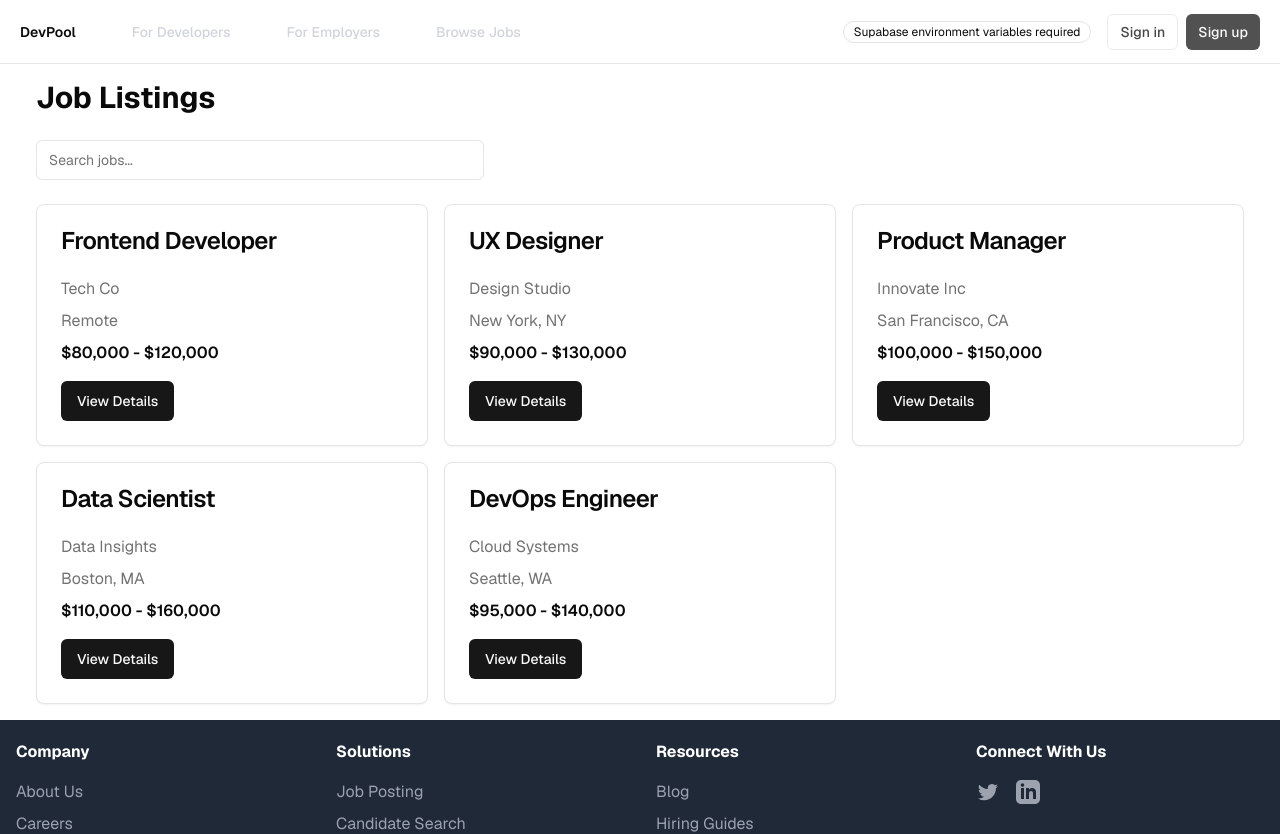
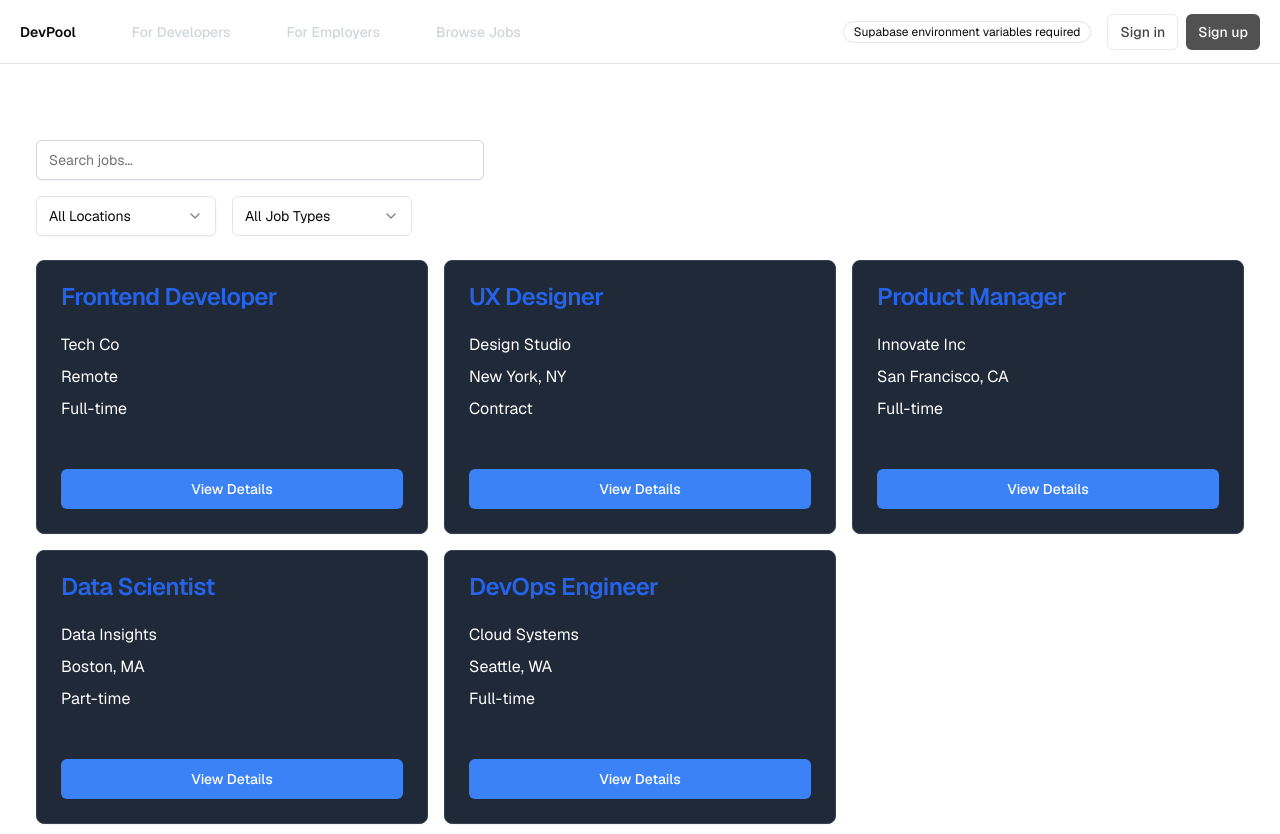
Before and after one commit to lokesh1jha/devpool, a Next.js app: page /jobs in a window 1280 px wide. Shown: the top 834 px of the page. Built offline with nearby package versions, Linux system fonts and the light colour scheme; no server answers.

Commit message:
UI MINOR FIX

```diff
--- a/app/(public)/jobs/page.tsx
+++ b/app/(public)/jobs/page.tsx
@@ -1,56 +1,90 @@
 'use client'
 
-import { useState, useEffect } from 'react'
-import { useRouter } from 'next/navigation'
+import { useState } from 'react'
 import Link from 'next/link'
 import { Button } from "@/components/ui/button"
 import { Input } from "@/components/ui/input"
 import { Card, CardContent, CardHeader, CardTitle } from "@/components/ui/card"
+import {
+  Select,
+  SelectContent,
+  SelectItem,
+  SelectTrigger,
+  SelectValue,
+} from "@/components/ui/select"
 
 // Mock data - replace with actual API call in a real application
 const jobListings = [
-  { id: 1, title: "Frontend Developer", company: "Tech Co", location: "Remote", salary: "$80,000 - $120,000" },
-  { id: 2, title: "UX Designer", company: "Design Studio", location: "New York, NY", salary: "$90,000 - $130,000" },
-  { id: 3, title: "Product Manager", company: "Innovate Inc", location: "San Francisco, CA", salary: "$100,000 - $150,000" },
-  { id: 4, title: "Data Scientist", company: "Data Insights", location: "Boston, MA", salary: "$110,000 - $160,000" },
-  { id: 5, title: "DevOps Engineer", company: "Cloud Systems", location: "Seattle, WA", salary: "$95,000 - $140,000" },
+  { id: 1, title: "Frontend Developer", company: "Tech Co", location: "Remote", salary: "$80,000 - $120,000", type: "Full-time" },
+  { id: 2, title: "UX Designer", company: "Design Studio", location: "New York, NY", salary: "$90,000 - $130,000", type: "Contract" },
+  { id: 3, title: "Product Manager", company: "Innovate Inc", location: "San Francisco, CA", salary: "$100,000 - $150,000", type: "Full-time" },
+  { id: 4, title: "Data Scientist", company: "Data Insights", location: "Boston, MA", salary: "$110,000 - $160,000", type: "Part-time" },
+  { id: 5, title: "DevOps Engineer", company: "Cloud Systems", location: "Seattle, WA", salary: "$95,000 - $140,000", type: "Full-time" },
 ]
 
 export default function JobListings() {
-  const router = useRouter()
   const [searchTerm, setSearchTerm] = useState('')
-
+  const [locationFilter, setLocationFilter] = useState('all')
+  const [jobTypeFilter, setJobTypeFilter] = useState('all')
 
   const filteredJobs = jobListings.filter(job =>
-    job.title.toLowerCase().includes(searchTerm.toLowerCase()) ||
-    job.company.toLowerCase().includes(searchTerm.toLowerCase()) ||
-    job.location.toLowerCase().includes(searchTerm.toLowerCase())
+    (job.title.toLowerCase().includes(searchTerm.toLowerCase()) ||
+    job.company.toLowerCase().includes(searchTerm.toLowerCase())) &&
+    (locationFilter === 'all' || job.location.includes(locationFilter)) &&
+    (jobTypeFilter === 'all' || job.type === jobTypeFilter)
   )
 
   return (
     <div className="container mx-auto p-4">
-      <h1 className="text-3xl font-bold mb-6">Job Listings</h1>
-      <div className="mb-6">
+      <h1 className="text-3xl font-bold mb-6 text-white">Job Listings</h1>
+      <div className="mb-6 space-y-4">
         <Input
           type="text"
           placeholder="Search jobs..."
           value={searchTerm}
           onChange={(e) => setSearchTerm(e.target.value)}
-          className="max-w-md"
+          className="max-w-md w-full bg-white border-gray-300 shadow-sm"
         />
+        <div className="flex flex-wrap gap-4">
+          <Select value={locationFilter} onValueChange={setLocationFilter}>
+            <SelectTrigger className="w-[180px] border-white-300 shadow-sm">
+              <SelectValue placeholder="Location" />
+            </SelectTrigger>
+            <SelectContent>
+              <SelectItem value="all">All Locations</SelectItem>
+              <SelectItem value="Remote">Remote</SelectItem>
+              <SelectItem value="New York">New York</SelectItem>
+              <SelectItem value="San Francisco">San Francisco</SelectItem>
+              <SelectItem value="Boston">Boston</SelectItem>
+              <SelectItem value="Seattle">Seattle</SelectItem>
+            </SelectContent>
+          </Select>
+          <Select value={jobTypeFilter} onValueChange={setJobTypeFilter}>
+            <SelectTrigger className="w-[180px]">
+              <SelectValue placeholder="Job Type" />
+            </SelectTrigger>
+            <SelectContent>
+              <SelectItem value="all">All Job Types</SelectItem>
+              <SelectItem value="Full-time">Full-time</SelectItem>
+              <SelectItem value="Part-time">Part-time</SelectItem>
+              <SelectItem value="Contract">Contract</SelectItem>
+            </SelectContent>
+          </Select>
+        </div>
       </div>
-      <div className="grid gap-4 md:grid-cols-2 lg:grid-cols-3">
+      <div className="grid gap-4 md:grid-cols-2 lg:grid-cols-3 mb-20">
         {filteredJobs.map((job) => (
-          <Card key={job.id}>
+          <Card key={job.id} className="bg-gray-800 border border-gray-700">
             <CardHeader>
-              <CardTitle>{job.title}</CardTitle>
+              <CardTitle className="text-blue-600">{job.title}</CardTitle>
             </CardHeader>
             <CardContent>
-              <p className="text-muted-foreground mb-2">{job.company}</p>
-              <p className="text-muted-foreground mb-2">{job.location}</p>
-              <p className="font-semibold mb-4">{job.salary}</p>
+              <p className="text-white mb-2">{job.company}</p>
+              <p className="text-white mb-2">{job.location}</p>
+              <p className="text-white mb-2">{job.type}</p>
+              <p className="font-semibold mb-4 text-gray-800">{job.salary}</p>
               <Link href={`/jobs/${job.id}`}>
-                <Button>View Details</Button>
+                <Button className="bg-blue-500 hover:bg-blue-600 text-white w-full">View Details</Button>
               </Link>
             </CardContent>
           </Card>
--- a/components/footer.tsx
+++ b/components/footer.tsx
@@ -3,7 +3,7 @@ import Link from "next/link";
 export function Footer() {
     return (
         <>
-            <footer className="bg-gray-800 py-5 w-full ">
+            <footer className="bg-gray-800 py-5 w-full">
                 <div className="container mx-auto px-4">
                     <div className="grid grid-cols-1 md:grid-cols-4 gap-8">
                         <div>
--- /dev/null
+++ b/components/ui/select.tsx
@@ -0,0 +1,160 @@
+"use client"
+
+import * as React from "react"
+import * as SelectPrimitive from "@radix-ui/react-select"
+import { Check, ChevronDown, ChevronUp } from "lucide-react"
+
+import { cn } from "@/lib/utils"
+
+const Select = SelectPrimitive.Root
+
+const SelectGroup = SelectPrimitive.Group
+
+const SelectValue = SelectPrimitive.Value
+
+const SelectTrigger = React.forwardRef<
+  React.ElementRef<typeof SelectPrimitive.Trigger>,
+  React.ComponentPropsWithoutRef<typeof SelectPrimitive.Trigger>
+>(({ className, children, ...props }, ref) => (
+  <SelectPrimitive.Trigger
+    ref={ref}
+    className={cn(
+      "flex h-10 w-full items-center justify-between rounded-md border border-input bg-background px-3 py-2 text-sm ring-offset-background placeholder:text-muted-foreground focus:outline-none focus:ring-2 focus:ring-ring focus:ring-offset-2 disabled:cursor-not-allowed disabled:opacity-50 [&>span]:line-clamp-1",
+      className
+    )}
+    {...props}
+  >
+    {children}
+    <SelectPrimitive.Icon asChild>
+      <ChevronDown className="h-4 w-4 opacity-50" />
+    </SelectPrimitive.Icon>
+  </SelectPrimitive.Trigger>
+))
+SelectTrigger.displayName = SelectPrimitive.Trigger.displayName
+
+const SelectScrollUpButton = React.forwardRef<
+  React.ElementRef<typeof SelectPrimitive.ScrollUpButton>,
+  React.ComponentPropsWithoutRef<typeof SelectPrimitive.ScrollUpButton>
+>(({ className, ...props }, ref) => (
+  <SelectPrimitive.ScrollUpButton
+    ref={ref}
+    className={cn(
+      "flex cursor-default items-center justify-center py-1",
+      className
+    )}
+    {...props}
+  >
+    <ChevronUp className="h-4 w-4" />
+  </SelectPrimitive.ScrollUpButton>
+))
+SelectScrollUpButton.displayName = SelectPrimitive.ScrollUpButton.displayName
+
+const SelectScrollDownButton = React.forwardRef<
+  React.ElementRef<typeof SelectPrimitive.ScrollDownButton>,
+  React.ComponentPropsWithoutRef<typeof SelectPrimitive.ScrollDownButton>
+>(({ className, ...props }, ref) => (
+  <SelectPrimitive.ScrollDownButton
+    ref={ref}
+    className={cn(
+      "flex cursor-default items-center justify-center py-1",
+      className
+    )}
+    {...props}
+  >
+    <ChevronDown className="h-4 w-4" />
+  </SelectPrimitive.ScrollDownButton>
+))
+SelectScrollDownButton.displayName =
+  SelectPrimitive.ScrollDownButton.displayName
+
+const SelectContent = React.forwardRef<
+  React.ElementRef<typeof SelectPrimitive.Content>,
+  React.ComponentPropsWithoutRef<typeof SelectPrimitive.Content>
+>(({ className, children, position = "popper", ...props }, ref) => (
+  <SelectPrimitive.Portal>
+    <SelectPrimitive.Content
+      ref={ref}
+      className={cn(
+        "relative z-50 max-h-96 min-w-[8rem] overflow-hidden rounded-md border bg-popover text-popover-foreground shadow-md data-[state=open]:animate-in data-[state=closed]:animate-out data-[state=closed]:fade-out-0 data-[state=open]:fade-in-0 data-[state=closed]:zoom-out-95 data-[state=open]:zoom-in-95 data-[side=bottom]:slide-in-from-top-2 data-[side=left]:slide-in-from-right-2 data-[side=right]:slide-in-from-left-2 data-[side=top]:slide-in-from-bottom-2",
+        position === "popper" &&
+          "data-[side=bottom]:translate-y-1 data-[side=left]:-translate-x-1 data-[side=right]:translate-x-1 data-[side=top]:-translate-y-1",
+        className
+      )}
+      position={position}
+      {...props}
+    >
+      <SelectScrollUpButton />
+      <SelectPrimitive.Viewport
+        className={cn(
+          "p-1",
+          position === "popper" &&
+            "h-[var(--radix-select-trigger-height)] w-full min-w-[var(--radix-select-trigger-width)]"
+        )}
+      >
+        {children}
+      </SelectPrimitive.Viewport>
+      <SelectScrollDownButton />
+    </SelectPrimitive.Content>
+  </SelectPrimitive.Portal>
+))
+SelectContent.displayName = SelectPrimitive.Content.displayName
+
+const SelectLabel = React.forwardRef<
+  React.ElementRef<typeof SelectPrimitive.Label>,
+  React.ComponentPropsWithoutRef<typeof SelectPrimitive.Label>
+>(({ className, ...props }, ref) => (
+  <SelectPrimitive.Label
+    ref={ref}
+    className={cn("py-1.5 pl-8 pr-2 text-sm font-semibold", className)}
+    {...props}
+  />
+))
+SelectLabel.displayName = SelectPrimitive.Label.displayName
+
+const SelectItem = React.forwardRef<
+  React.ElementRef<typeof SelectPrimitive.Item>,
+  React.ComponentPropsWithoutRef<typeof SelectPrimitive.Item>
+>(({ className, children, ...props }, ref) => (
+  <SelectPrimitive.Item
+    ref={ref}
+    className={cn(
+      "relative flex w-full cursor-default select-none items-center rounded-sm py-1.5 pl-8 pr-2 text-sm outline-none focus:bg-accent focus:text-accent-foreground data-[disabled]:pointer-events-none data-[disabled]:opacity-50",
+      className
+    )}
+    {...props}
+  >
+    <span className="absolute left-2 flex h-3.5 w-3.5 items-center justify-center">
+      <SelectPrimitive.ItemIndicator>
+        <Check className="h-4 w-4" />
+      </SelectPrimitive.ItemIndicator>
+    </span>
+
+    <SelectPrimitive.ItemText>{children}</SelectPrimitive.ItemText>
+  </SelectPrimitive.Item>
+))
+SelectItem.displayName = SelectPrimitive.Item.displayName
+
+const SelectSeparator = React.forwardRef<
+  React.ElementRef<typeof SelectPrimitive.Separator>,
+  React.ComponentPropsWithoutRef<typeof SelectPrimitive.Separator>
+>(({ className, ...props }, ref) => (
+  <SelectPrimitive.Separator
+    ref={ref}
+    className={cn("-mx-1 my-1 h-px bg-muted", className)}
+    {...props}
+  />
+))
+SelectSeparator.displayName = SelectPrimitive.Separator.displayName
+
+export {
+  Select,
+  SelectGroup,
+  SelectValue,
+  SelectTrigger,
+  SelectContent,
+  SelectLabel,
+  SelectItem,
+  SelectSeparator,
+  SelectScrollUpButton,
+  SelectScrollDownButton,
+}
--- a/package.json
+++ b/package.json
@@ -11,6 +11,7 @@
     "@radix-ui/react-checkbox": "^1.1.1",
     "@radix-ui/react-dropdown-menu": "^2.1.1",
     "@radix-ui/react-label": "^2.1.0",
+    "@radix-ui/react-select": "^2.1.2",
     "@radix-ui/react-slot": "^1.1.0",
     "@radix-ui/react-tabs": "^1.1.1",
     "@stripe/react-stripe-js": "^2.8.1",
```
Also changed, not shown: 1 other file (tests, documents, lock files or other folders).
